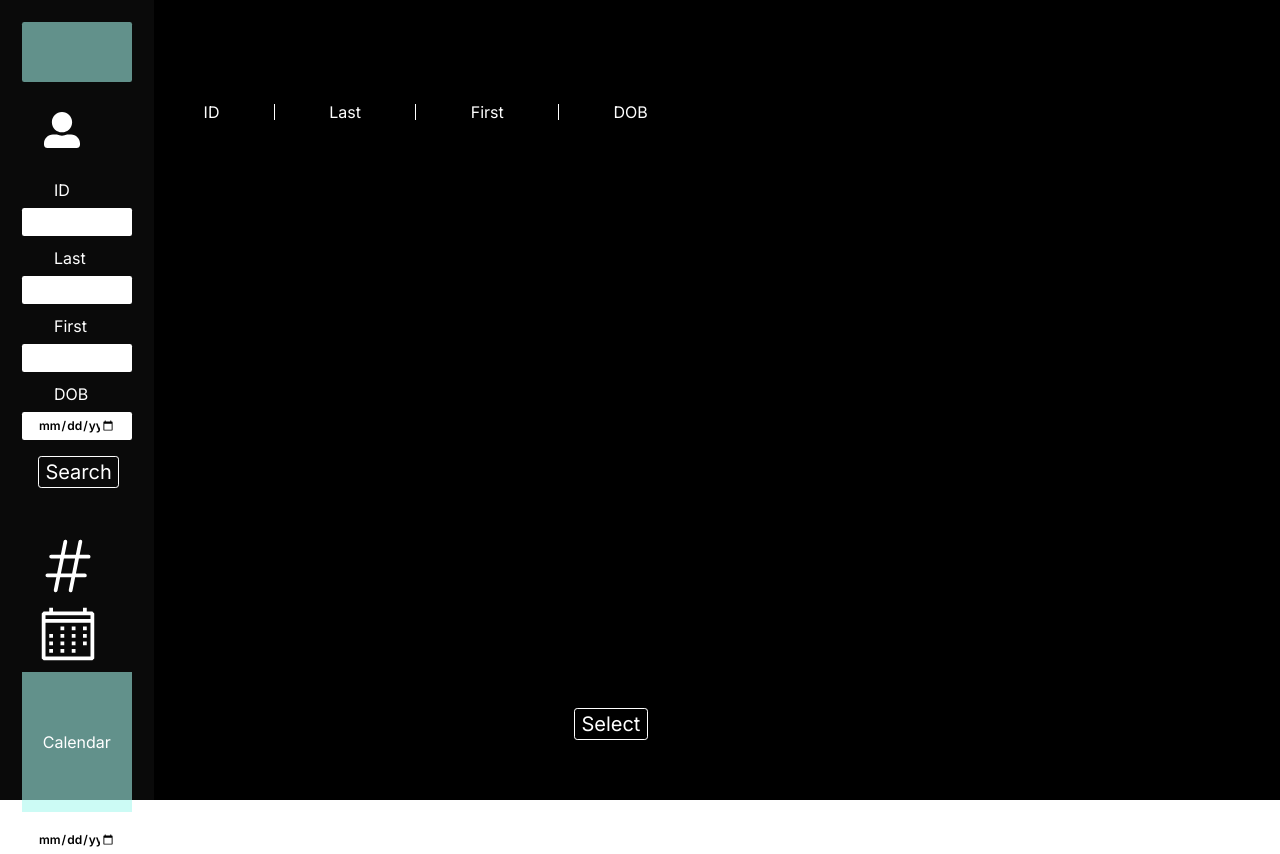
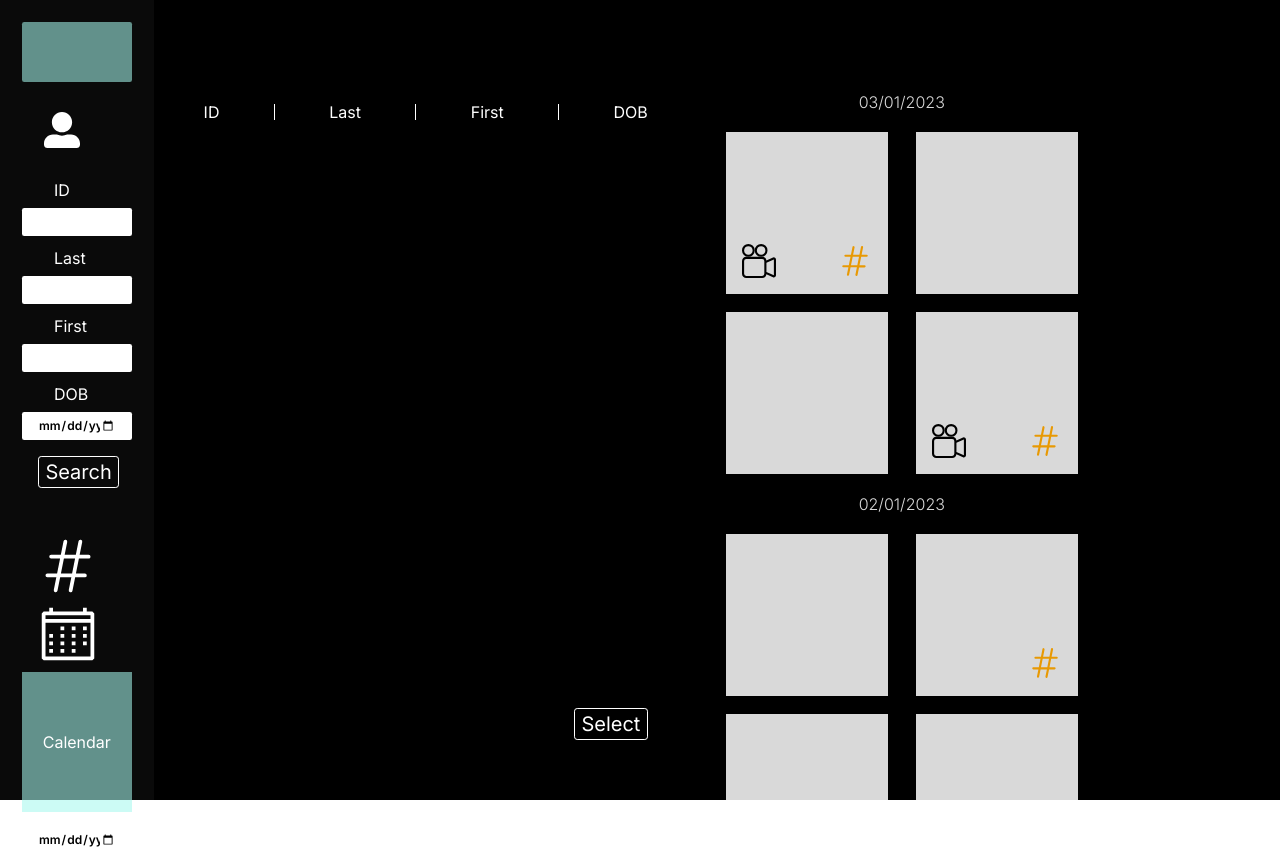
Before and after one commit to tanmpham/2B-Imaging, a Next.js app in the folder frontend/: page / in a window 1280 px wide. Built offline with nearby package versions, Linux system fonts and the light colour scheme.

Commit message:
iamge list

```diff
--- a/frontend/src/app/page.tsx
+++ b/frontend/src/app/page.tsx
@@ -1,9 +1,11 @@
+import MediaList from '@/components/Media/MediaList'
 import PatientSelection from './_components/PatientSelection'
 
 function page() {
   return (
     <div className="w-[88vw] h-screen bg-black flex text-white">
       <PatientSelection />
+      <MediaList />
     </div>
   )
 }
--- /dev/null
+++ b/frontend/src/components/Media/MediaItem.tsx
@@ -0,0 +1,27 @@
+import { BsCameraReels } from 'react-icons/bs'
+import { HiHashtag } from 'react-icons/hi2'
+
+type Props = {
+  src?: string
+  video?: boolean
+  tag?: boolean
+}
+
+const style = {
+  icon: `text-[34px] cursor-pointer active:scale-95 hover:scale-[1.04] transition-transform ease-linear z-10 absolute bottom-[1rem]`,
+}
+
+function MediaItem({ src, video, tag }: Props) {
+  return (
+    <div className={`relative w-[162px] h-[162px] ${!src && 'bg-grey'}`}>
+      {video && (
+        <BsCameraReels className={`${style.icon} text-black left-[1rem]`} />
+      )}
+
+      {tag && (
+        <HiHashtag className={`${style.icon} text-orange right-[1rem]`} />
+      )}
+    </div>
+  )
+}
+export default MediaItem
--- /dev/null
+++ b/frontend/src/components/Media/MediaList.tsx
@@ -0,0 +1,31 @@
+import MediaItem from './MediaItem'
+
+type Props = {}
+
+const style = {
+  date: `col-span-2 text-center text-grey font-[300]`,
+}
+
+function MediaList({}: Props) {
+  return (
+    <div className="ml-[78px] grid grid-cols-2 gap-x-[28px] gap-y-[18px] justify-start max-h-screen overflow-y-auto pt-[90px] pb-[40px] pr-[20px]">
+      <div className={style.date}>03/01/2023</div>
+      <MediaItem video tag />
+      <MediaItem />
+      <MediaItem />
+      <MediaItem video tag />
+      <div className={style.date}>02/01/2023</div>
+      <MediaItem />
+      <MediaItem tag />
+      <MediaItem video tag />
+      <MediaItem video tag />
+      <MediaItem />
+      <MediaItem tag />
+      <div className={style.date}>01/01/2023</div>
+      <MediaItem />
+      <MediaItem />
+      <MediaItem video tag />
+    </div>
+  )
+}
+export default MediaList
--- a/frontend/src/components/shared/Buttons/Button.tsx
+++ b/frontend/src/components/shared/Buttons/Button.tsx
@@ -4,7 +4,7 @@ import * as React from 'react'
 import { ImSpinner8 } from 'react-icons/im'
 
 const buttonVariants = cva(
-  `shrink-0 rounded-[0.2rem] border disabled:pointer-events-none disabled:text-gray_3 disabled:border-gray_2 disabled:bg-white disabled:border active:scale-95 hover:scale-[1.02] transition-transform ease-in`, //these are the base styles
+  `shrink-0 rounded-[0.2rem] border disabled:pointer-events-none disabled:text-stone-500 disabled:border-stone-500 disabled:bg-white disabled:border active:scale-95 hover:scale-[1.02] transition-transform ease-in`, //these are the base styles
   {
     variants: {
       variant: {
--- a/frontend/tailwind.config.ts
+++ b/frontend/tailwind.config.ts
@@ -13,8 +13,8 @@ const config: Config = {
         green: '#A5F8EE91',
         green_1: '#4b7772',
         navBg: '#0A0A0A',
-        gray: '#D9D9D9',
-        gray_1: '#0000005C',
+        grey: '#D9D9D9',
+        grey_1: '#0000005C',
         orange: '#E89903',
       },
     },
```
